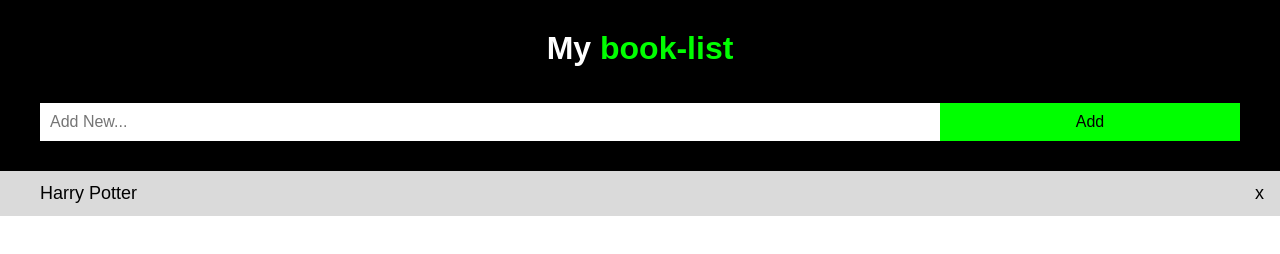
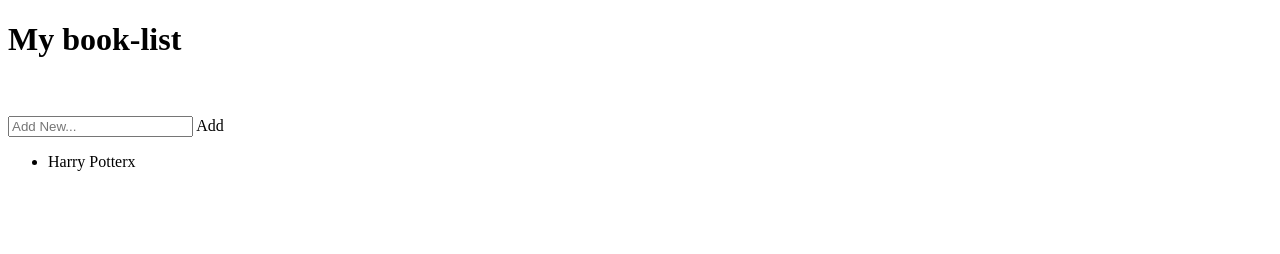
Before and after one commit to Debbs1/to-do-list, a plain HTML site: page index.html in a window 1280 px wide. Drawn offline with Linux system fonts and the light colour scheme.

Commit message:
Update and rename trial.html to index.html

```diff
--- a/trial.html
+++ b/index.html
@@ -3,91 +3,7 @@
 <head>
 <meta name="viewport" content="width=device-width, initial-scale=1">
 <script src="https://kit.fontawesome.com/a81368914c.js"></script>
-<style>
-* {
-  box-sizing: border-box;
-  margin: 0;
-  padding: 0;
-  font-family: sans-serif;
-}
-h1 {
-  color: white;
-  }
-.title{
-  color: lime;
-}
 
-ul {
-  margin: 0;
-  padding: 0;
-}
-
-ul li {
-  cursor: pointer;
-  position: relative;
-  padding: 12px 8px 12px 40px;
-  background: rgb(218, 218, 218);
-  font-size: 18px;
-  transition: 0.2s;
-
-}
-
-.close {
-  position: absolute;
-  right: 0;
-  top: 0;
-  padding: 12px 16px 12px 16px;
-}
-
-.close:hover {
-  background-color: red;
-  color: white;
-}
-
-/* Style the header */
-.inputDiv {
-  background-color: black;
-  padding: 30px 40px;
-  color: white;
-  text-align: center;
-}
-
-/* Clear floats after the header */
-.inputDiv:after {
-  content: "";
-  display: table;
-  clear: both;
-}
-
-/* Style the input */
-input {
-  margin: 0;
-  border: none;
-  border-radius: 0;
-  width: 75%;
-  padding: 10px;
-  float: left;
-  font-size: 16px;
-}
-
-/* Style the "Add" button */
-.addBtn {
-  padding: 10px;
-  width: 25%;
-  background: lime;
-  color: black;
-  float: left;
-  text-align: center;
-  font-size: 16px;
-  cursor: pointer;
-  transition: 0.3s;
-  border-radius: 0;
-}
-
-.addBtn:hover {
-  opacity:0.5;
-}
-</style>
 </head>
 <body>
 
```
